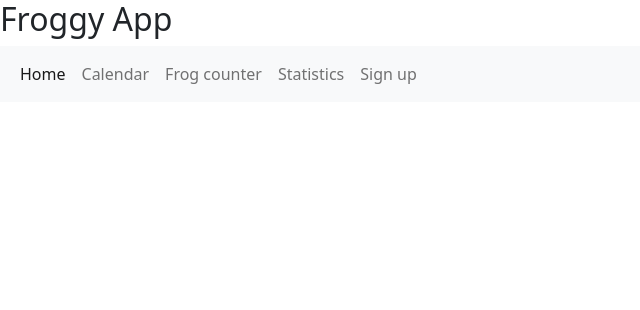
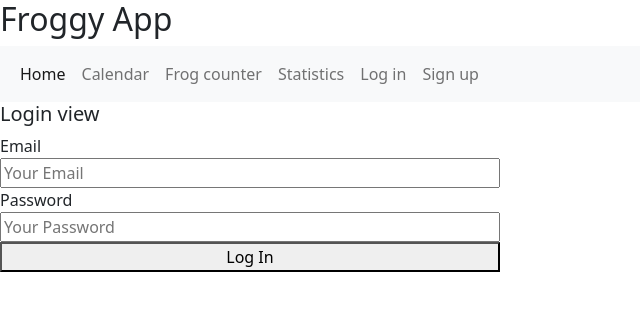
Before and after one commit to HungryOctopus/froggy, a React (Create React App) app in the folder client/: page /login in a window 1280 px wide. Shown: the top 310 px of the page, without its empty margins (0-640 px from the left). Built offline with nearby package versions, Linux system fonts and the light colour scheme.

Commit message:
create login view

```diff
--- a/client/src/App.jsx
+++ b/client/src/App.jsx
@@ -1,11 +1,12 @@
-import './App.scss';
-import { BrowserRouter, Route, Switch } from 'react-router-dom';
-import Home from './views/Home';
-import Navbar from './components/Navbar';
-import Statistics from './views/Statistics';
-import Calendar from './views/Calendar';
-import Signup from './views/Signup';
-import FrogCounter from './views/FrogCounter';
+import "./App.scss";
+import { BrowserRouter, Route, Switch } from "react-router-dom";
+import Home from "./views/Home";
+import Navbar from "./components/Navbar";
+import Statistics from "./views/Statistics";
+import Calendar from "./views/Calendar";
+import Signup from "./views/Signup";
+import Login from "./views/Login";
+import FrogCounter from "./views/FrogCounter";
 
 function App() {
   return (
@@ -18,6 +19,7 @@ function App() {
           <Route path="/frog-counter" component={FrogCounter} exact />
           <Route path="/calendar" component={Calendar} exact />
           <Route path="/signup" component={Signup} exact />
+          <Route path="/login" component={Login} exact />
           <Route path="/" component={Home} exact />
         </Switch>
       </BrowserRouter>
--- a/client/src/components/Navbar.jsx
+++ b/client/src/components/Navbar.jsx
@@ -1,5 +1,5 @@
-import React from 'react';
-import { Link } from 'react-router-dom';
+import React from "react";
+import { Link } from "react-router-dom";
 
 const Navbar = () => {
   return (
@@ -39,6 +39,11 @@ const Navbar = () => {
               </Link>
             </li>
             <li className="nav-item">
+              <Link to="/login" className="nav-link">
+                Log in
+              </Link>
+            </li>
+            <li className="nav-item">
               <Link to="/signup" className="nav-link">
                 Sign up
               </Link>
--- /dev/null
+++ b/client/src/views/Login.jsx
@@ -0,0 +1,61 @@
+import { Component } from "react";
+// import { loigIn } from "./../services/authentication";
+
+class Login extends Component {
+  constructor() {
+    super();
+    this.state = {
+      email: "",
+      password: "",
+    };
+  }
+
+  componentDidMount() {}
+
+  handleInputChange = (event) => {
+    const { value, name } = event.target;
+    this.setState({
+      [name]: value,
+    });
+  };
+
+  handleFormSubmission = (event) => {
+    event.preventDefault();
+  };
+
+  render() {
+    return (
+      <>
+        <h5>Login view</h5>
+        <div style={{ width: "500px" }}>
+          <form
+            onSubmit={this.handleFormSubmission}
+            style={{ display: "flex", flexDirection: "column" }}
+          >
+            <label htmlFor="input-email">Email</label>
+            <input
+              id="input-email"
+              type="email"
+              placeholder="Your Email"
+              name="email"
+              value={this.state.email}
+              onChange={this.handleInputChange}
+            />
+            <label htmlFor="input-password">Password</label>
+            <input
+              id="input-password"
+              type="password"
+              placeholder="Your Password"
+              name="password"
+              value={this.state.password}
+              onChange={this.handleInputChange}
+            />
+            <button>Log In</button>
+          </form>
+        </div>
+      </>
+    );
+  }
+}
+
+export default Login;
--- a/client/src/views/Signup.jsx
+++ b/client/src/views/Signup.jsx
@@ -1,6 +1,7 @@
 import { Component } from "react";
 import GoogleMapsSignUp from "../components/GoogleMapsSignUp";
 // import { signUp } from "./../services/authentication";
+
 class Signup extends Component {
   constructor() {
     super();
@@ -34,7 +35,6 @@ class Signup extends Component {
     return (
       <>
         <h5>Signup view</h5>
-        <div>Google maps api: set user pin</div>
         <div style={{ width: "500px" }}>
           <form
             onSubmit={this.handleFormSubmission}
```
